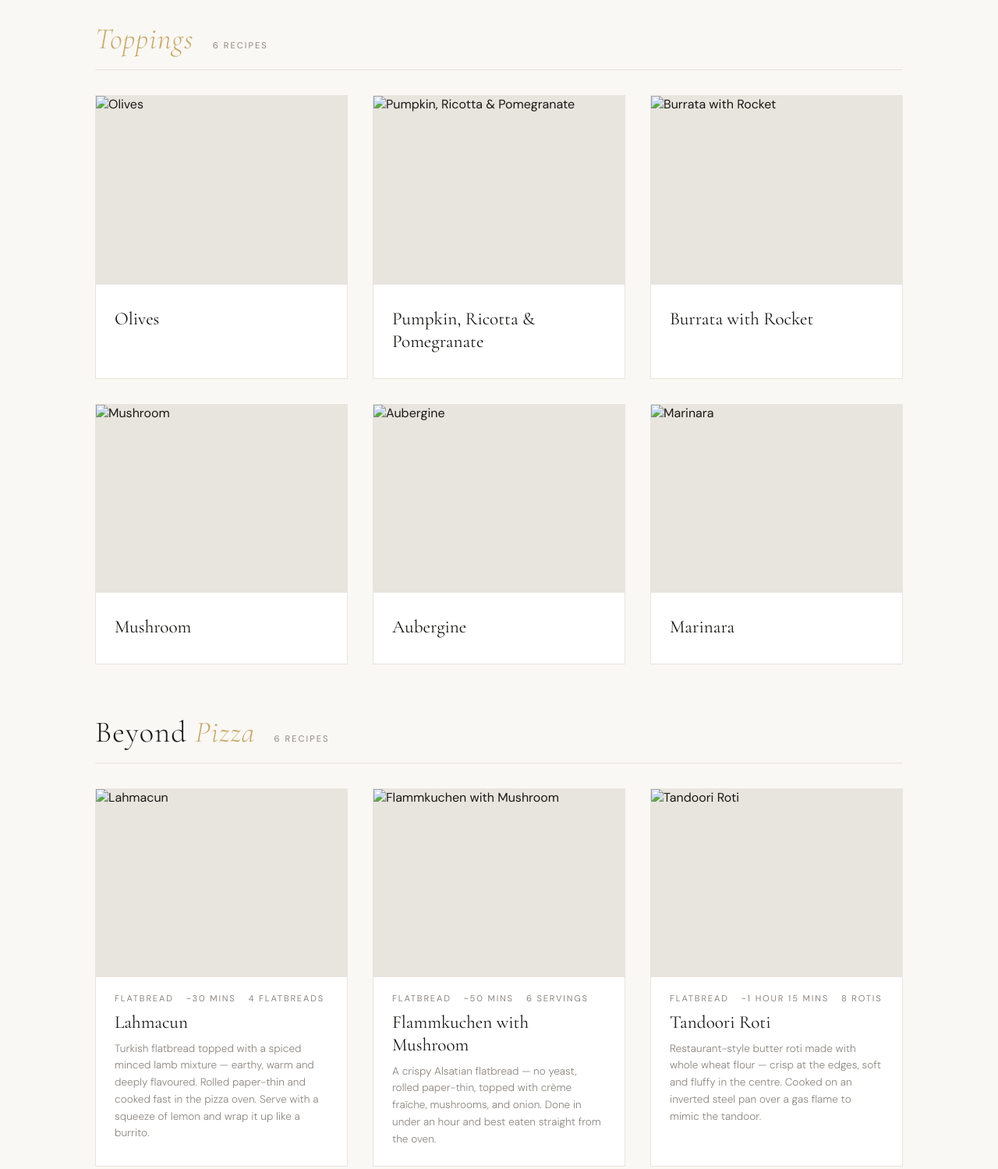
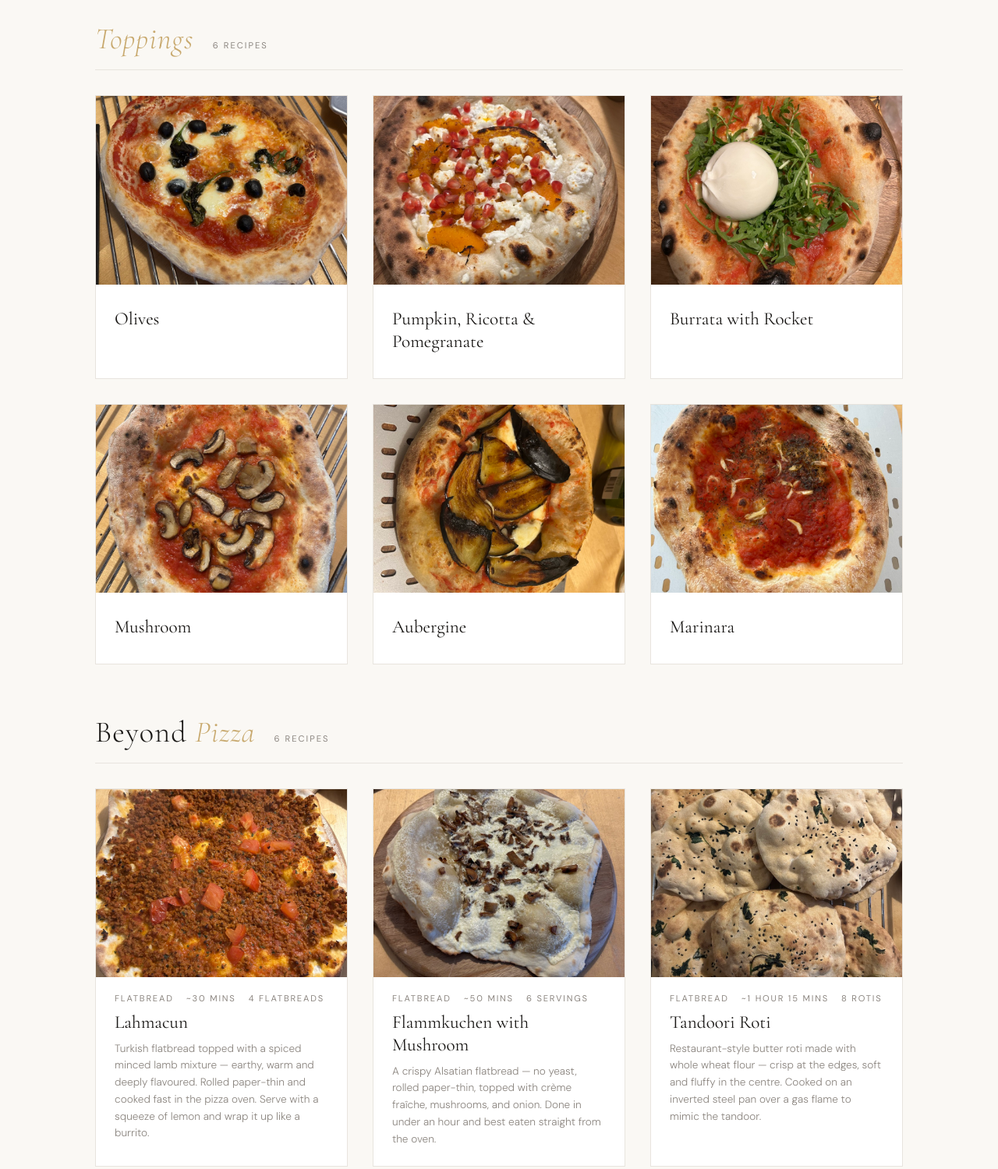
Before and after one commit to glenn-wagner/pizza-recipes, a plain HTML site: page index.html in a window 1280 px wide. Shown: the part 1300-2799 px from the top of the page at 78% size. Drawn offline with nearby package versions, Linux system fonts and the light colour scheme.

Commit message:
Add files via upload

```diff
--- a/index.html
+++ b/index.html
@@ -158,7 +158,7 @@ var recipes = [{
     category: "Flatbread",
     time: "~30 mins",
     serves: "4 flatbreads",
-    image: "images/lachmacun.jpeg",
+    image: "lachmacun.jpeg",
     ingredients: [
       { amount: "1 portion", name: "pizza dough (use any dough from this site)" },
       { amount: "½",         name: "sweet red pepper, roughly chopped" },
@@ -200,7 +200,7 @@ var recipes = [{
     category: "Flatbread",
     time: "~50 mins",
     serves: "6 servings",
-    image: "images/flammkuchen.jpeg",
+    image: "flammkuchen.jpeg",
     ingredients: [
       { amount: "250g (2 cups)", name: "all-purpose flour" },
       { amount: "120g (½ cup)", name: "very warm water" },
@@ -238,7 +238,7 @@ var recipes = [{
     category: "Pizza Dough",
     time: "2 days",
     serves: "2 balls (300g each, 12\" pizza)",
-    image: "images/gluten_free.jpeg",
+    image: "gluten_free.jpeg",
     ingredients: [
       { amount: "320g",      name: "Caputo Fioreglut gluten-free flour" },
       { amount: "2g",        name: "instant yeast" },
@@ -277,7 +277,7 @@ var recipes = [{
     category: "Flatbread",
     time: "~1 hour 15 mins",
     serves: "8 rotis",
-    image: "images/roti.jpeg",
+    image: "roti.jpeg",
     ingredients: [
       { amount: "2¼ cups", name: "whole wheat flour (atta)" },
       { amount: "½ tsp",   name: "salt" },
@@ -312,7 +312,7 @@ var recipes = [{
     category: "Flatbread",
     time: "~4 hours",
     serves: "8 pitas",
-    image: "images/pita.jpeg",
+    image: "pita.jpeg",
     ingredients: [
       { amount: "344g (2¾ cups)", name: "unbleached all-purpose flour" },
       { amount: "35g (¼ cup)",   name: "whole wheat flour" },
@@ -355,7 +355,7 @@ var recipes = [{
     category: "Pizza Dough",
     time: "3 days",
     serves: "Several balls",
-    image: "images/double_ferment.jpeg",
+    image: "double_ferment.jpeg",
     ingredients: [
       { amount: "150ml", name: "water (for poolish)" },
       { amount: "150g",  name: "flour (for poolish)" },
@@ -392,7 +392,7 @@ var recipes = [{
     category: "Pizza Dough",
     time: "4 days",
     serves: "Several balls (270g each)",
-    image: "images/leoparding.jpeg",
+    image: "leoparding.jpeg",
     ingredients: [
       { amount: "292g",    name: "flour (for biga)" },
       { amount: "146g",    name: "water (for biga)" },
@@ -432,7 +432,7 @@ var recipes = [{
     category: "Pizza Dough",
     time: "~3 days",
     serves: "Several balls (230g each)",
-    image: "images/manitoba.jpeg",
+    image: "manitoba.jpeg",
     ingredients: [
       { amount: "1kg",       name: "Caputo Manitoba flour, plus extra for kneading" },
       { amount: "700g",      name: "water" },
@@ -467,7 +467,7 @@ var recipes = [{
     category: "Flatbread",
     time: "~3 hours",
     serves: "~8–9 naans",
-    image: "images/naan.jpeg",
+    image: "naan.jpeg",
     ingredients: [
       { amount: "¼ cup",   name: "plain yogurt (or cashew/almond yogurt)" },
       { amount: "1 tsp",   name: "sugar" },
@@ -510,7 +510,7 @@ var recipes = [{
     category: "Pizza Dough",
     time: "~3 hours",
     serves: "~3 balls (290g each)",
-    image: "images/3hours.jpeg",
+    image: "3hours.jpeg",
     ingredients: [
       { amount: "500g", name: "double zero (00) flour" },
       { amount: "375g", name: "water" },
@@ -545,7 +545,7 @@ var recipes = [{
     category: "Pizza Dough",
     time: "1–2 days",
     serves: "860g total dough",
-    image: "images/ny_style.jpeg",
+    image: "ny_style.jpeg",
     ingredients: [
       { amount: "1g",   name: "active dry yeast (poolish)" },
       { amount: "150g", name: "water (poolish)" },
@@ -585,7 +585,7 @@ var recipes = [{
     category: "Flatbread",
     time: "~1 hour 15 mins",
     serves: "~4 gözleme",
-    image: "images/gozleme.jpeg",
+    image: "gozleme.jpeg",
     ingredients: [
       { amount: "300g",   name: "plain flour" },
       { amount: "40g",    name: "olive oil" },
@@ -622,7 +622,7 @@ var recipes = [{
   {
     section: "toppings",
     title: "Olives",
-    image: "images/olives.jpeg",
+    image: "olives.jpeg",
     ingredients: [
       { amount: "handful",  name: "Castelvetrano olives, pitted and lightly crushed" },
       { amount: "handful",  name: "Kalamata olives, pitted and halved" },
@@ -639,7 +639,7 @@ var recipes = [{
   {
     section: "toppings",
     title: "Pumpkin, Ricotta & Pomegranate",
-    image: "images/pumpkin.jpeg",
+    image: "pumpkin.jpeg",
     ingredients: [
       { amount: "200g",     name: "pumpkin or butternut squash, thinly sliced or roasted" },
       { amount: "1 tbsp",   name: "extra-virgin olive oil" },
@@ -657,7 +657,7 @@ var recipes = [{
   {
     section: "toppings",
     title: "Burrata with Rocket",
-    image: "images/burrata.jpeg",
+    image: "burrata.jpeg",
     ingredients: [
       { amount: "1 ball",   name: "burrata" },
       { amount: "handful",  name: "rocket (arugula)" },
@@ -671,7 +671,7 @@ var recipes = [{
   {
     section: "toppings",
     title: "Mushroom",
-    image: "images/mushrooms.jpeg",
+    image: "mushrooms.jpeg",
     ingredients: [
       { amount: "150g",     name: "mushrooms (chestnut or mixed), thinly sliced" },
       { amount: "2 cloves", name: "garlic, thinly sliced" },
@@ -686,7 +686,7 @@ var recipes = [{
   {
     section: "toppings",
     title: "Aubergine",
-    image: "images/aubergine.jpeg",
+    image: "aubergine.jpeg",
     ingredients: [
       { amount: "1 medium",  name: "aubergine, thinly sliced or diced" },
       { amount: "2 tbsp",    name: "extra-virgin olive oil" },
@@ -702,7 +702,7 @@ var recipes = [{
   {
     section: "toppings",
     title: "Marinara",
-    image: "images/marinara.jpeg",
+    image: "marinara.jpeg",
     ingredients: [
       { amount: "4 tbsp",   name: "tomato passata or crushed San Marzano tomatoes" },
       { amount: "2 cloves", name: "garlic, thinly sliced" },
```
